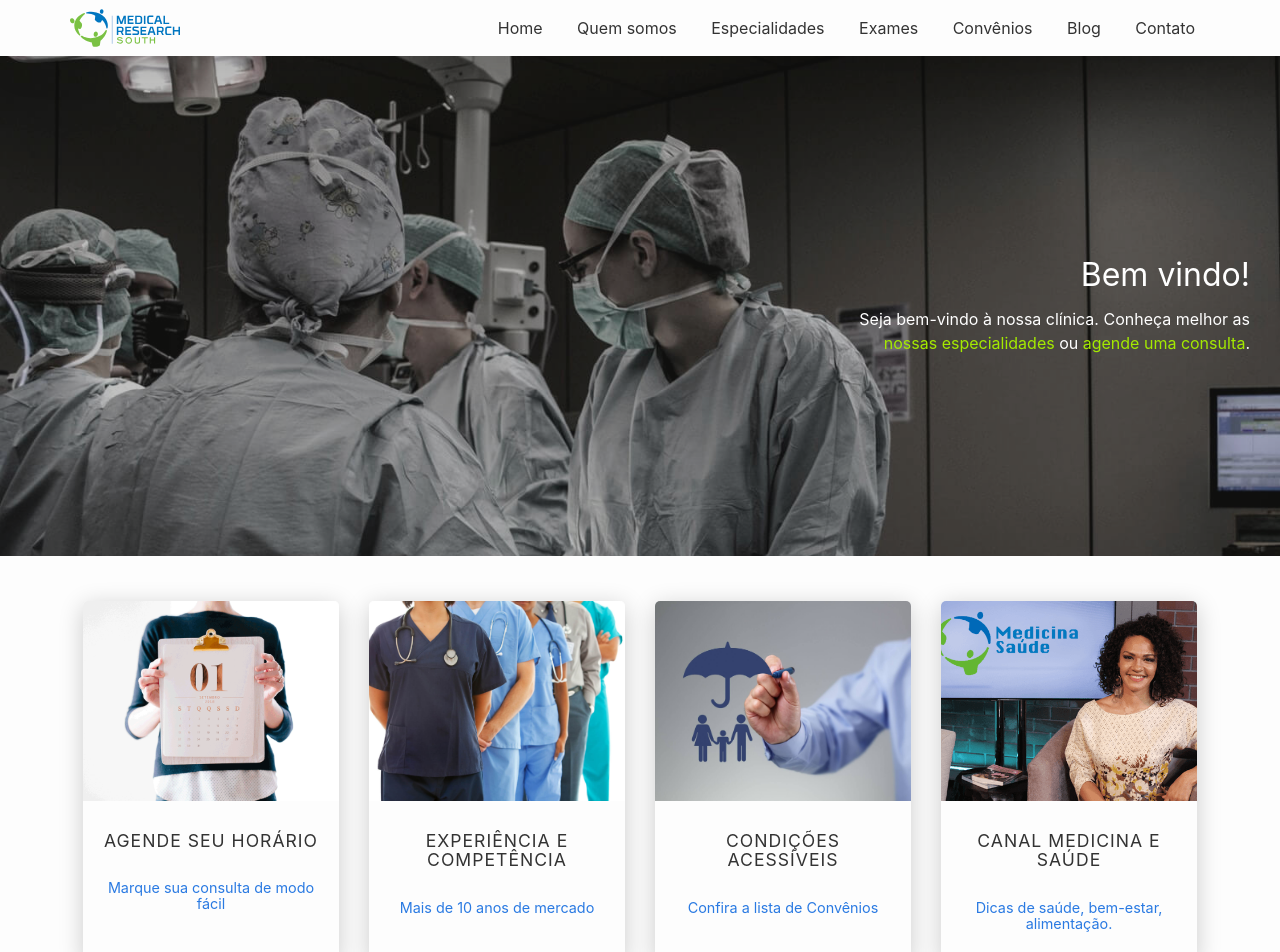
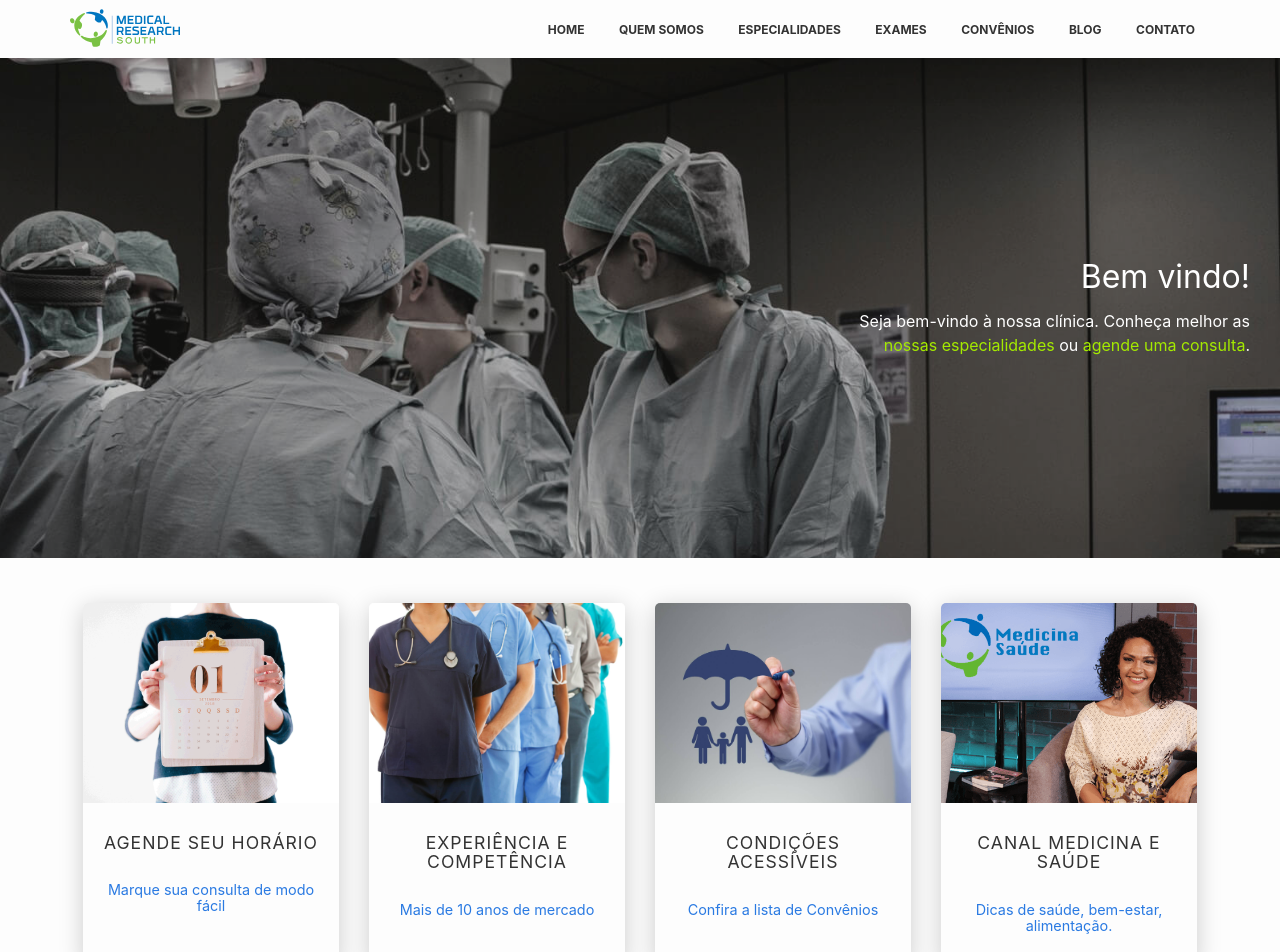
Before and after one commit to CopaTecnologia/medicinaesaude, a Jekyll site: the page built from index.html, in a window 1280 px wide. Shown: the top 952 px of the page. Built offline with Jekyll 4.4.1, drawn with Linux system fonts in a browser that asks for light colours.

Commit message:
Menu em maiúsculas

```diff
--- a/_sass/layout/_site-header.sass
+++ b/_sass/layout/_site-header.sass
@@ -24,9 +24,12 @@
 
     .page-link
         display: inline-block
-        color: $text-color
         padding-left: 15px
         padding-right: 15px
+        font-size: .75em
+        font-weight: bold
+        text-transform: uppercase
+        color: $text-color
         &:hover, &:focus, &:active
             text-decoration: none
             background-color: $grey-color-light
```
